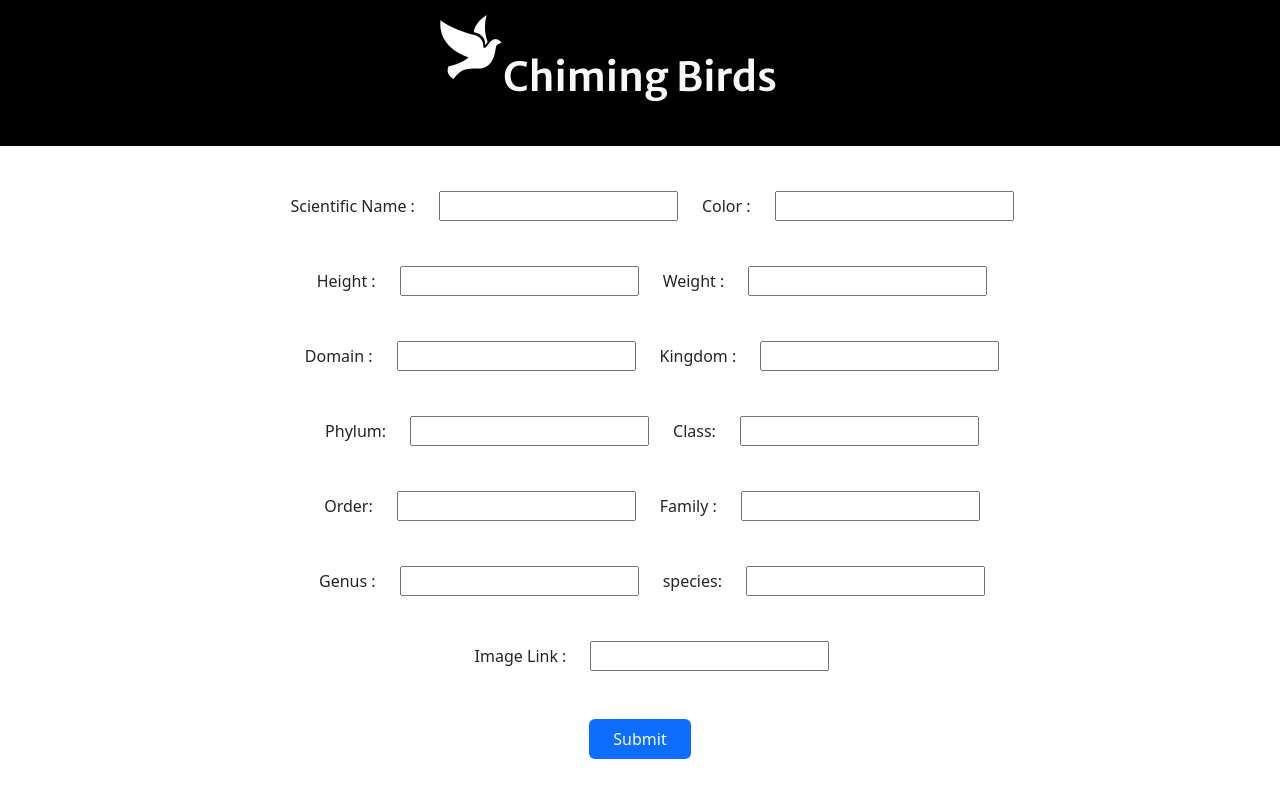
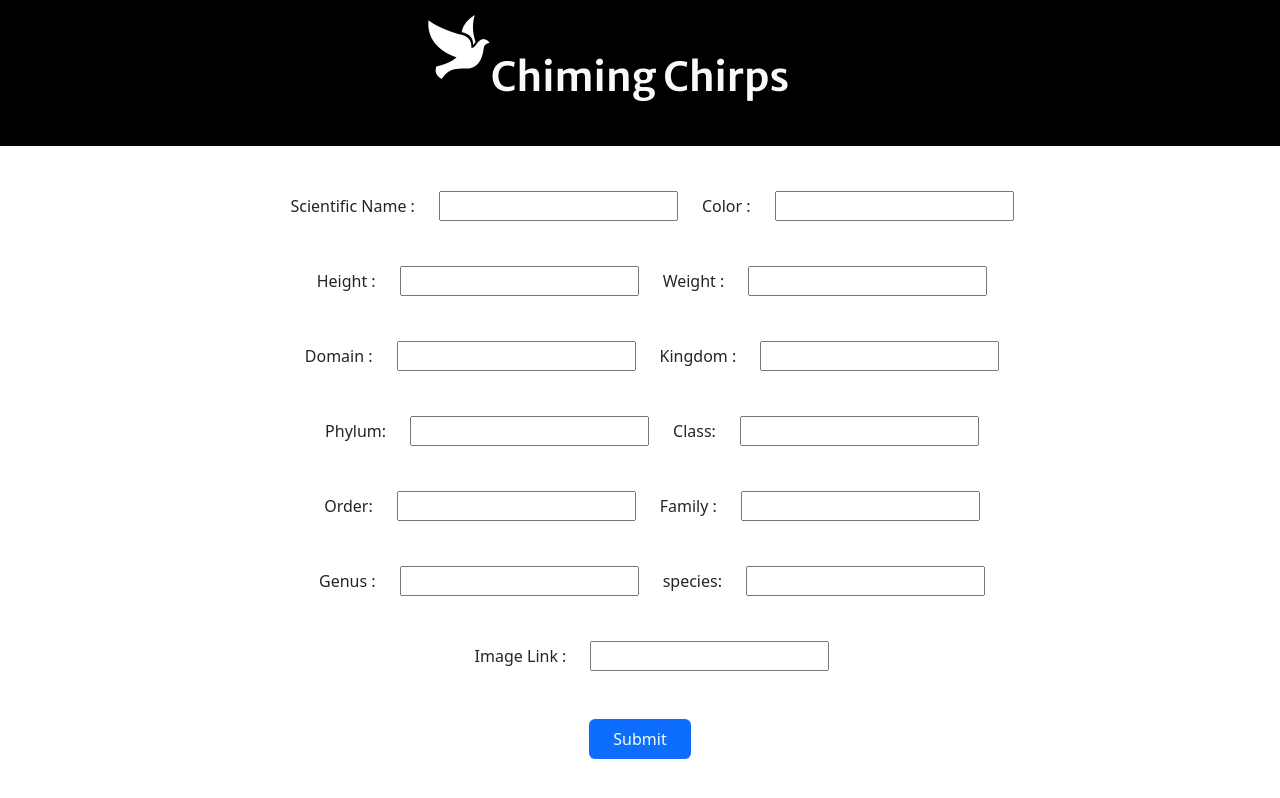
Before and after one commit to abir-01/ChimingBirds, a React (Vite) app: page /ChimingBirds/addbird in a window 1280 px wide. Shown: the top 798 px of the page. Built offline with nearby package versions, Linux system fonts and the light colour scheme.

Commit message:
changed name of website

```diff
--- a/index.html
+++ b/index.html
@@ -10,7 +10,7 @@
       <link rel="preconnect" href="https://fonts.googleapis.com">
       <link rel="preconnect" href="https://fonts.gstatic.com" crossorigin>
       <link href="https://fonts.googleapis.com/css2?family=Merriweather+Sans:wght@400;500;600&display=swap" rel="stylesheet">
-    <title>Chiming Birds</title>
+    <title>Chiming Chirps</title>
   </head>
   <body>
     <div id="root"></div>
--- a/src/components/Navbar.jsx
+++ b/src/components/Navbar.jsx
@@ -8,7 +8,7 @@ const Navbar = () => {
           <div className="container-fluid d-flex bg-black ">
               <Link className="navbar-brand mx-auto text-light" to="/"><h1 className='px-4 pt-5 pb-3 position-relative'>
                   <img src={bird} alt="" className='position-absolute bird' />
-                  <p className='title'>Chiming Birds</p>
+                  <p className='title'>Chiming Chirps</p>
               </h1></Link>
               <button className="navbar-toggler" type="button" data-bs-toggle="collapse" data-bs-target="#navbarNav" aria-controls="navbarNav" aria-expanded="false" aria-label="Toggle navigation">
                   <span className="navbar-toggler-icon"></span>
```
